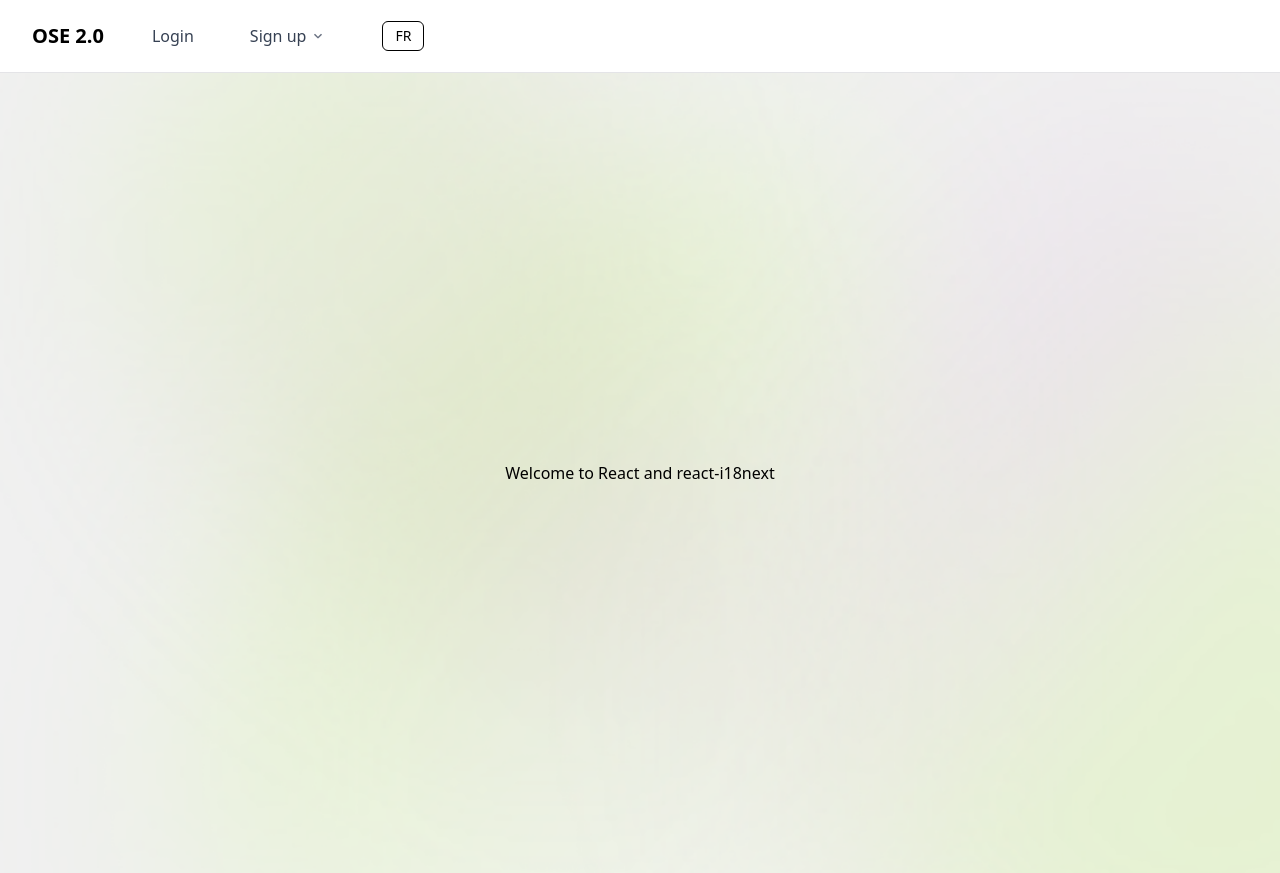
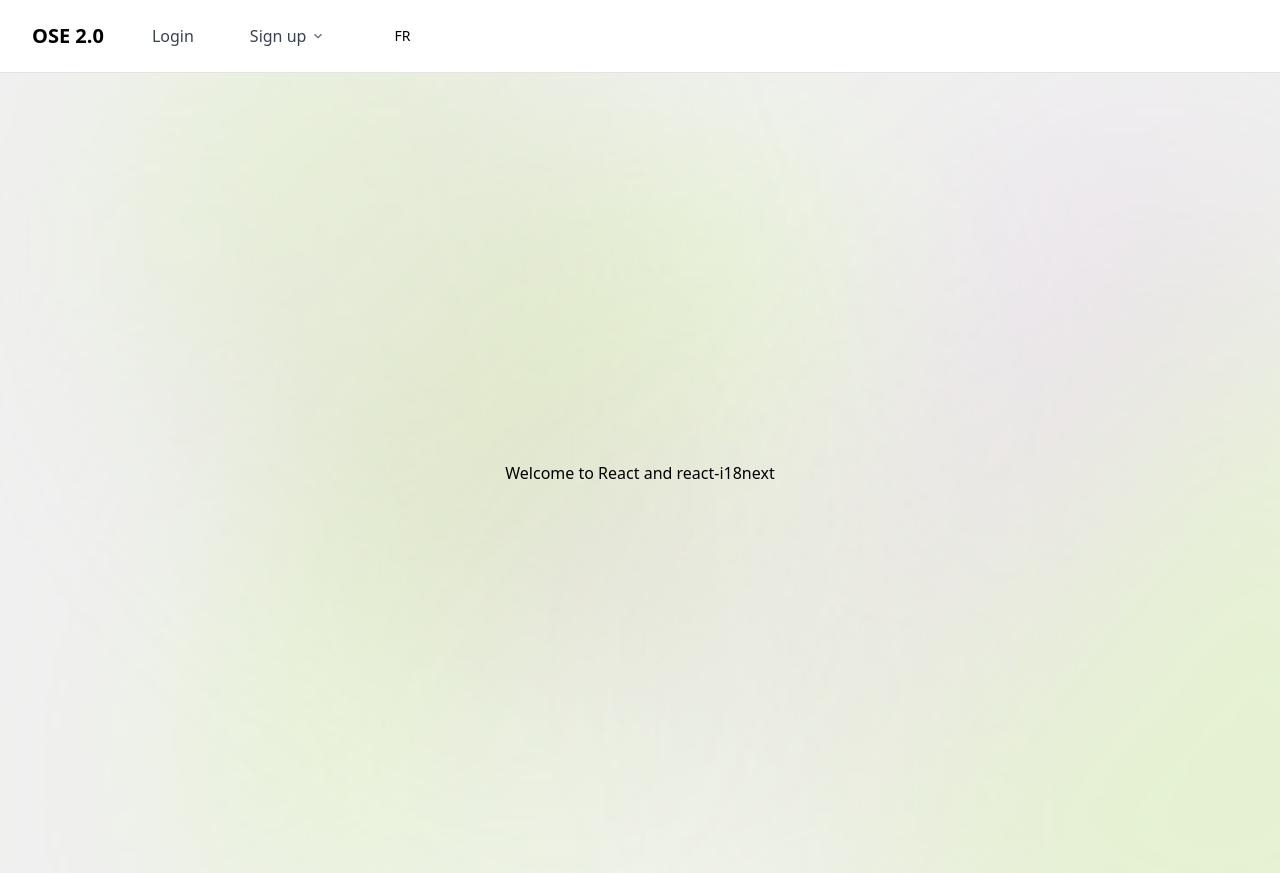
Before and after one commit to Zifan200/Projet-Gestion-De-Stage, a React (Vite) app in the folder projetOseFE/: page / in a window 1280 px wide. Built offline with nearby package versions, Linux system fonts and the light colour scheme; no server answers.

Commit message:
030-28-127-FE -> fix : language css + remove les logs

```diff
--- a/projetOseFE/src/components/LanguageSwitcher.jsx
+++ b/projetOseFE/src/components/LanguageSwitcher.jsx
@@ -16,7 +16,11 @@ export const LanguageSwitcher = () => {
   }, [i18n]);
 
   useEffect(() => {
-    if (isAuthenticated && settings?.language && settings.language !== i18n.language) {
+    if (
+      isAuthenticated &&
+      settings?.language &&
+      settings.language !== i18n.language
+    ) {
       i18n.changeLanguage(settings.language);
     }
   }, [isAuthenticated, settings.language, i18n]);
@@ -43,7 +47,7 @@ export const LanguageSwitcher = () => {
   return (
     <button
       onClick={toggleLanguage}
-      className="text-sm px-3 py-1 border rounded-md hover:bg-gray-100 transition"
+      className="text-sm px-3 py-1 rounded-full hover:bg-gray-100 transition"
     >
       {oppositeLang.toUpperCase()}
     </button>
--- a/projetOseFE/src/pages/dashboard/settings.jsx
+++ b/projetOseFE/src/pages/dashboard/settings.jsx
@@ -41,7 +41,7 @@ export const DashboardSettings = () => {
             value={settings.language}
             onChange={handleLanguageChange}
             disabled={loading}
-            className="border rounded-md px-3 py-1"
+            className="border rounded-md border-zinc-400 px-3 py-1"
           >
             <option value="en">{t("languages.en")}</option>
             <option value="fr">{t("languages.fr")}</option>
--- a/projetOseFE/src/stores/userStore.js
+++ b/projetOseFE/src/stores/userStore.js
@@ -14,12 +14,9 @@ export const useUserStore = create((set, get) => ({
       if (!token) throw new Error("Missing token");
 
       const data = await userService.getSettings(token);
-      console.log(data);
 
       const localLang = localStorage.getItem("lang") || "en";
       const language = data?.language || localLang;
-      console.log(localLang);
-      console.log(language);
 
       if (!data?.language) {
         await userService.updateSettings(token, { language });
```
